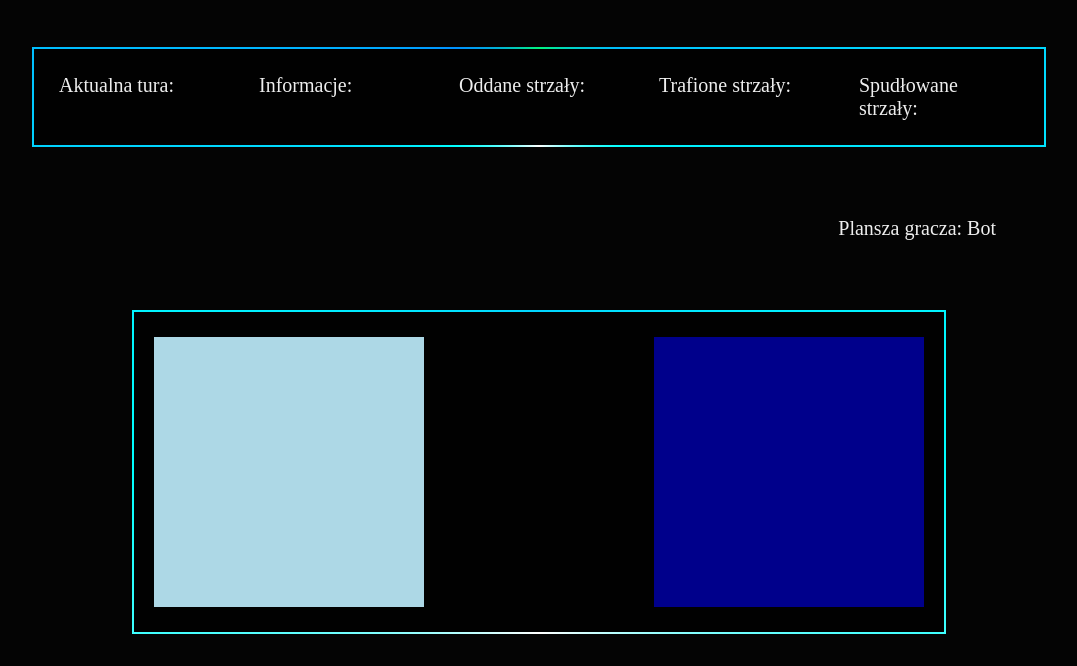
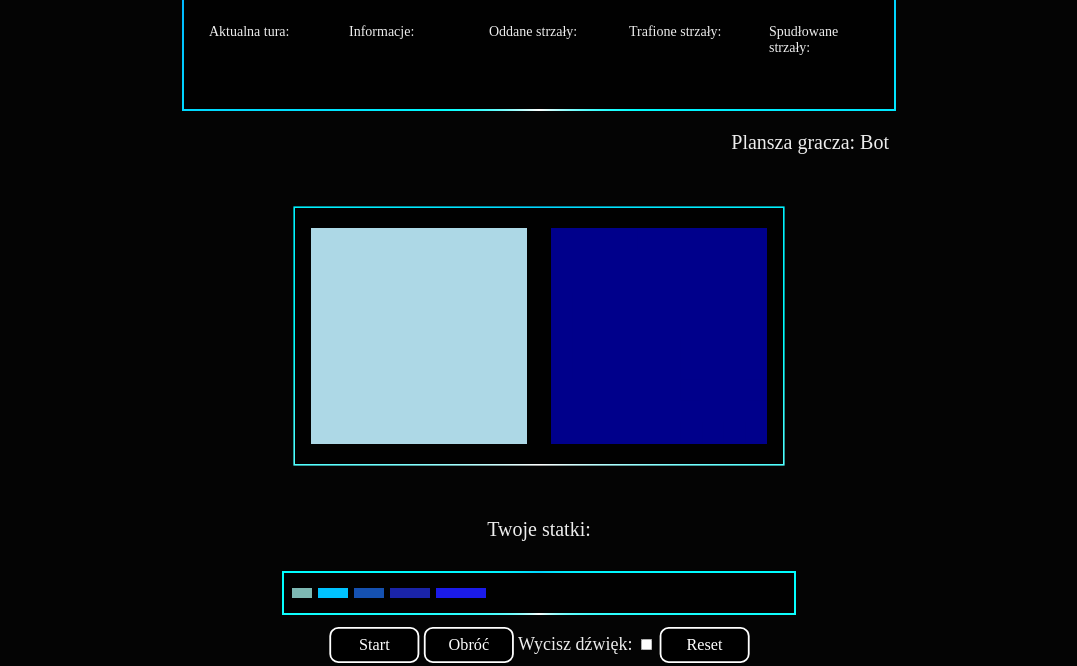
Before and after one commit to g00staw/BSJS, a plain HTML site: page game.html in a window 1280 px wide. Shown: the part 131-797 px from the top of the page, without its empty margins (101-1178 px from the left). Drawn offline with Linux system fonts and the light colour scheme; a web font is replaced by a local one.

Commit message:
ogarniecie wygladu dla mniej niz 27cali

```diff
--- a/menu.css
+++ b/menu.css
@@ -1,4 +1,4 @@
-@import url('https://fonts.google.com/specimen/JetBrains+Mono');
+@import url("https://fonts.google.com/specimen/JetBrains+Mono");
 
 html{
     font-family: 'JetBrains Mono';
--- a/styles.css
+++ b/styles.css
@@ -1,17 +1,10 @@
-@import url('https://fonts.google.com/specimen/JetBrains+Mono');
+@import url("https://fonts.google.com/specimen/JetBrains+Mono");
 
 html{
     background-color: rgb(10, 10, 10);
     color: rgb(255, 255, 255, 0.9);
     font-family: 'JetBrains Mono';
     font-size: 20px;
-}
-
-body{
-    display: flex;
-    flex-direction: column;
-    justify-self: center;
-    align-items: center;
 }
 
 h1{
@@ -237,15 +230,16 @@ h2{
 }
 
 body {
+    display: flex;
+    flex-direction: column;
+    justify-self: center;
+    align-items: center;
+
     animation: scroll 500s linear infinite;
     background: #111111;
     color: #eee;
-    height: 100vh;
     min-width: 360px;
     width: 100%;
-    display: flex;
-    justify-content: center;
-    align-items: center;
     perspective: 800px;
     perspective-origin: 50% 50%;
   }
@@ -384,3 +378,46 @@ input[type=range]::-webkit-slider-runnable-track {
     border-radius: 10px;
     border-color: white;
 }
+
+@media only screen and (max-height: 1300px) {
+    #gamesboard-container{
+        width: 600px;
+        scale: 0.8;
+        margin: 0;
+        margin-top: 0;
+        margin-bottom: 0;
+    }
+
+    .container{
+        display: flex;
+        align-items: center;
+        width: 700px;
+    }
+
+    .info-container{
+        width: 700px;
+        margin: 0;
+        height: 100px;
+    }
+
+    .info-board{
+        width: 100%;
+    }
+
+    .info-container p{
+        font-size: 14px;
+    }
+
+    .option-container{
+        height: 30px;
+        margin: 10px;
+    }
+
+    .buttons-container{
+        scale: 0.9;
+    }
+
+    .slidecontainer{
+        scale: 0.9;
+    }
+}
```
